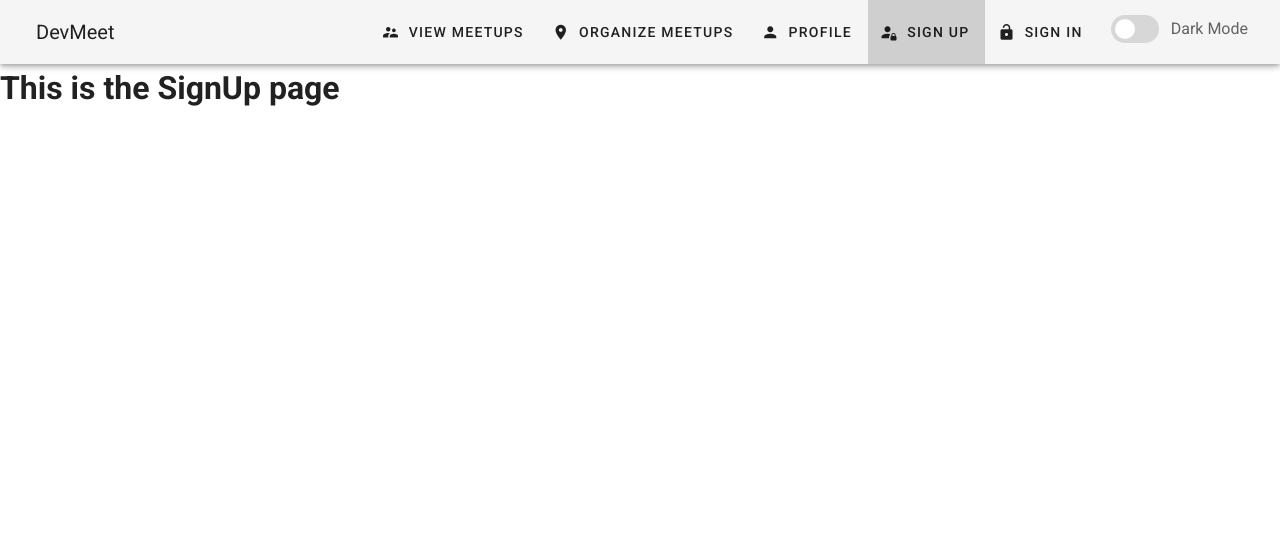
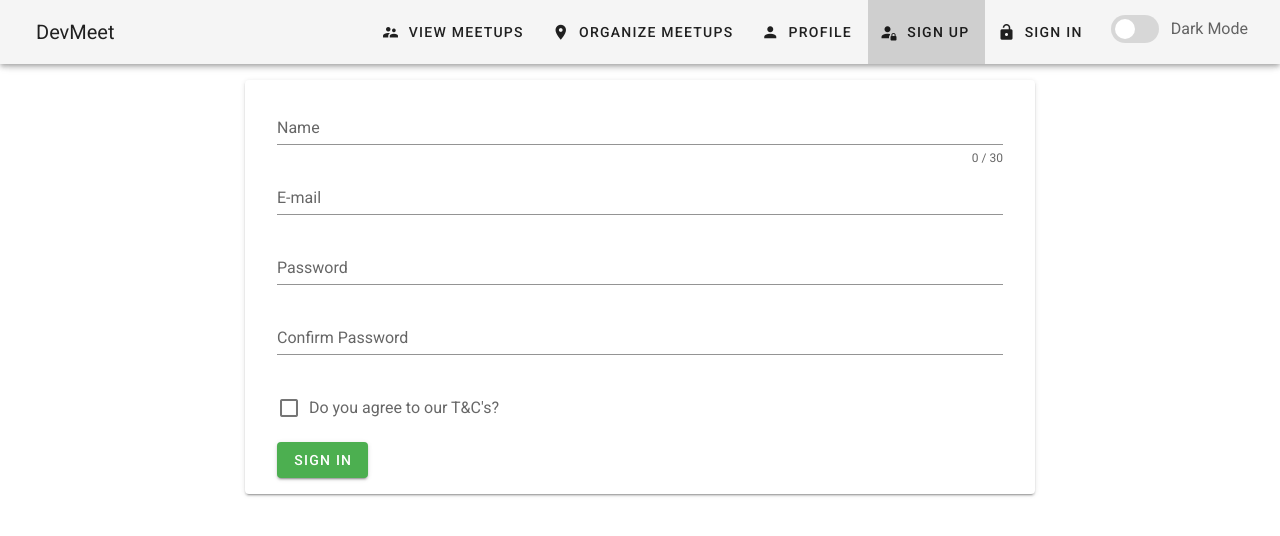
Before and after one commit to bolorundurovj/devmeet, a Vue app: page /register in a window 1280 px wide. Shown: the top 536 px of the page. Built offline with nearby package versions, Linux system fonts and the light colour scheme.

Commit message:
Setup Signup & Signin views

```diff
--- a/package.json
+++ b/package.json
@@ -9,6 +9,7 @@
   },
   "dependencies": {
     "core-js": "^3.6.5",
+    "firebase": "^8.2.1",
     "vue": "^2.6.11",
     "vue-router": "^3.2.0",
     "vuetify": "^2.2.11",
--- a/src/components/User/Signin.vue
+++ b/src/components/User/Signin.vue
@@ -1,5 +1,60 @@
 <template>
-  <div>
-    <h1>This is the SignIn page</h1>
-  </div>
+  <v-container>
+    <v-layout row justify-center>
+      <v-flex xs11 sm8 md8>
+        <v-card elevation="2" class="py-4 px-8 mt-4" md8>
+          <v-form ref="form" v-model="valid" lazy-validation>
+            <v-text-field
+              v-model="email"
+              :rules="emailRules"
+              label="E-mail"
+              required
+            ></v-text-field>
+
+            <v-text-field
+              v-model="password"
+              :rules="[(v) => !!v || 'Password is required']"
+              label="Password"
+              required
+            ></v-text-field>
+
+            <v-btn
+              :disabled="!valid"
+              color="success"
+              class="mr-4"
+              @click="validate"
+            >
+              Sign Up
+            </v-btn>
+          </v-form>
+        </v-card>
+      </v-flex>
+    </v-layout>
+  </v-container>
 </template>
+
+<script>
+export default {
+  data: () => ({
+    valid: true,
+    email: "",
+    emailRules: [
+      (v) => !!v || "E-mail is required",
+      (v) => /.+@.+\..+/.test(v) || "E-mail must be valid",
+    ],
+    password: "",
+  }),
+
+  methods: {
+    validate() {
+      this.$refs.form.validate();
+    },
+    reset() {
+      this.$refs.form.reset();
+    },
+    resetValidation() {
+      this.$refs.form.resetValidation();
+    },
+  },
+};
+</script>
--- a/src/components/User/Signup.vue
+++ b/src/components/User/Signup.vue
@@ -1,5 +1,97 @@
 <template>
-  <div>
-    <h1>This is the SignUp page</h1>
-  </div>
+  <v-container>
+    <v-layout row justify-center>
+      <v-flex xs11 sm8 md8>
+        <v-card elevation="2" class="py-4 px-8 mt-4" md8>
+          <v-form ref="form" v-model="valid" lazy-validation>
+            <v-text-field
+              v-model="name"
+              :counter="30"
+              :rules="nameRules"
+              label="Name"
+              required
+            ></v-text-field>
+
+            <v-text-field
+              v-model="email"
+              :rules="emailRules"
+              label="E-mail"
+              required
+            ></v-text-field>
+
+            <v-text-field
+              v-model="password"
+              :rules="[(v) => !!v || 'Password is required']"
+              label="Password"
+              required
+              type="password"
+            ></v-text-field>
+
+            <v-text-field
+              v-model="comparePassword"
+              :rules="[
+                (v) => !!v || 'Confirm Password is required',
+                (v) => v == this.password || 'Passwords Do Not Match',
+              ]"
+              label="Confirm Password"
+              required
+              type="password"
+            ></v-text-field>
+            <v-checkbox
+              v-model="checkbox"
+              :rules="[(v) => !!v || 'You must agree to continue!']"
+              label="Do you agree to our T&C's?"
+              required
+            ></v-checkbox>
+
+            <v-btn
+              :disabled="!valid"
+              color="success"
+              class="mr-4"
+              @click="validate"
+            >
+              Sign In
+            </v-btn>
+          </v-form>
+        </v-card>
+      </v-flex>
+    </v-layout>
+  </v-container>
 </template>
+
+<script>
+export default {
+  data: () => ({
+    valid: true,
+    name: "",
+    nameRules: [
+      (v) => !!v || "Name is required",
+      (v) => (v && v.length <= 30) || "Name must be less than 30 characters",
+    ],
+    email: "",
+    emailRules: [
+      (v) => !!v || "E-mail is required",
+      (v) => /.+@.+\..+/.test(v) || "E-mail must be valid",
+    ],
+    password: "",
+    comparePassword: "",
+    comparePasswordRules: [
+      (v) => !!v || "Confirm Password is required",
+      (v) => this.comparePassword !== this.password || "Passwords Do Not Match",
+    ],
+    checkbox: false,
+  }),
+
+  methods: {
+    validate() {
+      this.$refs.form.validate();
+    },
+    reset() {
+      this.$refs.form.reset();
+    },
+    resetValidation() {
+      this.$refs.form.resetValidation();
+    },
+  },
+};
+</script>
--- a/src/main.js
+++ b/src/main.js
@@ -4,6 +4,7 @@ import router from './router';
 import vuetify from './plugins/vuetify';
 import { store } from './store';
 import DateFilter from './filters/date';
+import * as firebase from 'firebase';
 
 Vue.config.productionTip = false;
 
@@ -14,4 +15,16 @@ new Vue({
   vuetify,
   store,
   render: (h) => h(App),
+  created: () => {
+    firebase.default.initializeApp({
+      apiKey: 'AIzaSyCsD6A0sSG15YL2d9yXsRgrpq5QLyjUhLU',
+      authDomain: 'my-dev-project-44a63.firebaseapp.com',
+      databaseURL: 'https://my-dev-project-44a63.firebaseio.com',
+      projectId: 'my-dev-project-44a63',
+      storageBucket: 'my-dev-project-44a63.appspot.com',
+      messagingSenderId: '525950512424',
+      appId: '1:525950512424:web:3e55214cd53533c93e741d',
+      measurementId: 'G-3HQG4EJCJF',
+    });
+  },
 }).$mount('#app');
```
Also changed, not shown: 1 other file (tests, documents, lock files or other folders).
